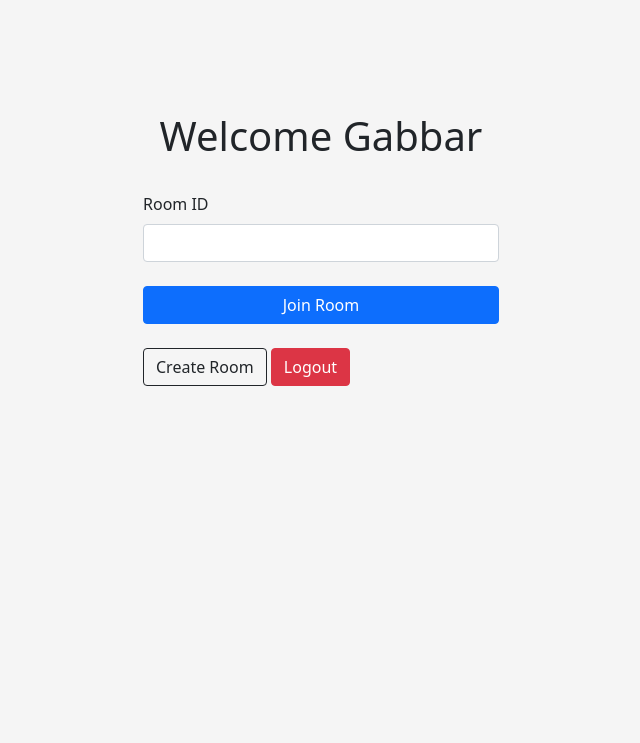
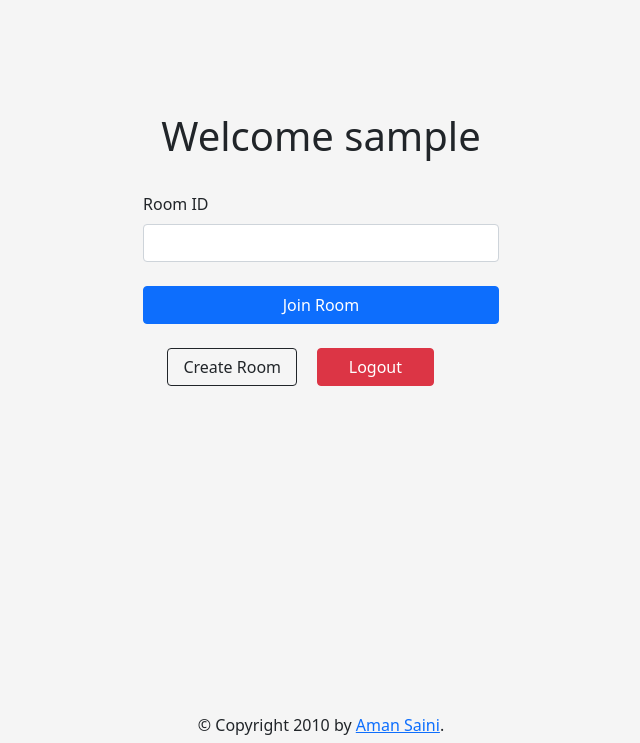
Before and after one commit to gabbar23/Flask-Chat-App, a Flask app: page / in a window 1280 px wide. Shown: the part 57-800 px from the top of the page, without its empty margins (319-959 px from the left). Run offline with Flask 2, Linux system fonts and the light colour scheme; a user stored in the database is signed in.

Commit message:
Final Version

```diff
--- a/app.py
+++ b/app.py
@@ -8,15 +8,22 @@
 from urllib.parse import urlparse, urljoin
 from werkzeug.security import generate_password_hash, check_password_hash
 import random
+import os
 
 
 app=Flask(__name__)
-app.config["SECRET_KEY"]="SECRET"
-app.config["SQLALCHEMY_DATABASE_URI"]="sqlite:///user_data.db"
+app.config["SECRET_KEY"]=os.environ.get("SECRET_KEY")
+
 app.config["SQLALCHEMY_TRACK_MODIFICATIONS"]=False
 app.config["SESSION_TYPE"]='filesystem'
 
 
+uri =  os.environ.get("DATABASE_URL")
+if uri:
+    if uri.startswith("postgres://"):
+        uri = uri.replace("postgres://", "postgresql://", 1)
+
+app.config['SQLALCHEMY_DATABASE_URI'] = uri or "sqlite:///user_data.db"
 
 Session(app)
 socketio = SocketIO(app, manage_session=False)
@@ -131,7 +138,6 @@
 @app.route('/chat', methods=['GET', 'POST'])
 def chat():
     if request.args.get('a')=="True":
-        print("hi")
         session['username'] = current_user.username
         a=True
         while a:
--- a/static/styles.css
+++ b/static/styles.css
@@ -17,3 +17,25 @@
     justify-content: center;
     text-align: center;
 }
+
+#footer {
+    position: absolute;
+    bottom: 0;
+    left: 0;
+    right: 0;
+    height: 30px;
+
+}
+
+.chatbtn1 {
+    padding-left: 5%;
+    padding-right: 5%;
+
+}
+
+.chatbtn2 {
+    padding-left: 10%;
+    padding-right: 10%;
+    margin-left: 5%;
+
+}
--- a/templates/base.html
+++ b/templates/base.html
@@ -23,8 +23,14 @@
             </a>
         </div>
     </nav>
+
     {% block content %}
+
     {% endblock %}
+    <div id="footer" class="font-style-san">
+        <center>
+            &copy; Copyright 2010 by <a href="https://github.com/gabbar23/Weather-App-Flask">Aman Saini</a>.</center>
+    </div>
 </body>
 
 </html>
--- a/templates/index.html
+++ b/templates/index.html
@@ -1,4 +1,5 @@
 {% extends "base.html" %}
+{{ super() }}
 {% block content %}
 <div class="container">
     <div class='row login'>
@@ -28,11 +29,17 @@
                     <button class="btn btn-primary" type="submit">Join Room</button>
                 </div>
                 <br>
-                <div class="gap-2">
-                    <a class="btn btn-outline-dark" href="{{url_for('chat',a='True')}}">Create Room</a>
-                    <a class="btn btn-danger" type="submit" href="{{url_for('logout')}}">Logout</a>
-                </div>
-                <br>
+
+                <div class="container">
+                    <div class='row'>
+                        <div class="col">
+
+                            <a class="btn btn-outline-dark chatbtn1" href="{{url_for('chat',a='True')}}">Create Room</a>
+                            <a class="btn btn-danger chatbtn2" type="submit" href="{{url_for('logout')}}"> Logout </a>
+
+                        </div>
+                    </div>
+                    <br>
 
             </form>
         </div>
--- a/templates/login.html
+++ b/templates/login.html
@@ -1,4 +1,5 @@
 {% extends "base.html" %}
+{{ super() }}
 {% block content %}
 <div class="container">
     <div class='row login'>
--- a/templates/register.html
+++ b/templates/register.html
@@ -1,4 +1,5 @@
 {% extends "base.html" %}
+{{ super() }}
 {% block content %}
 <div class="container">
     <div class='row login'>
--- a/templates/room.html
+++ b/templates/room.html
@@ -1,5 +1,5 @@
 {% extends "base.html "%}
-
+{{ super() }}
 {% block content %}
 <div class="container">
     <div class="row">
```
Also changed, not shown: user_data.db (deleted), 4 other files.
